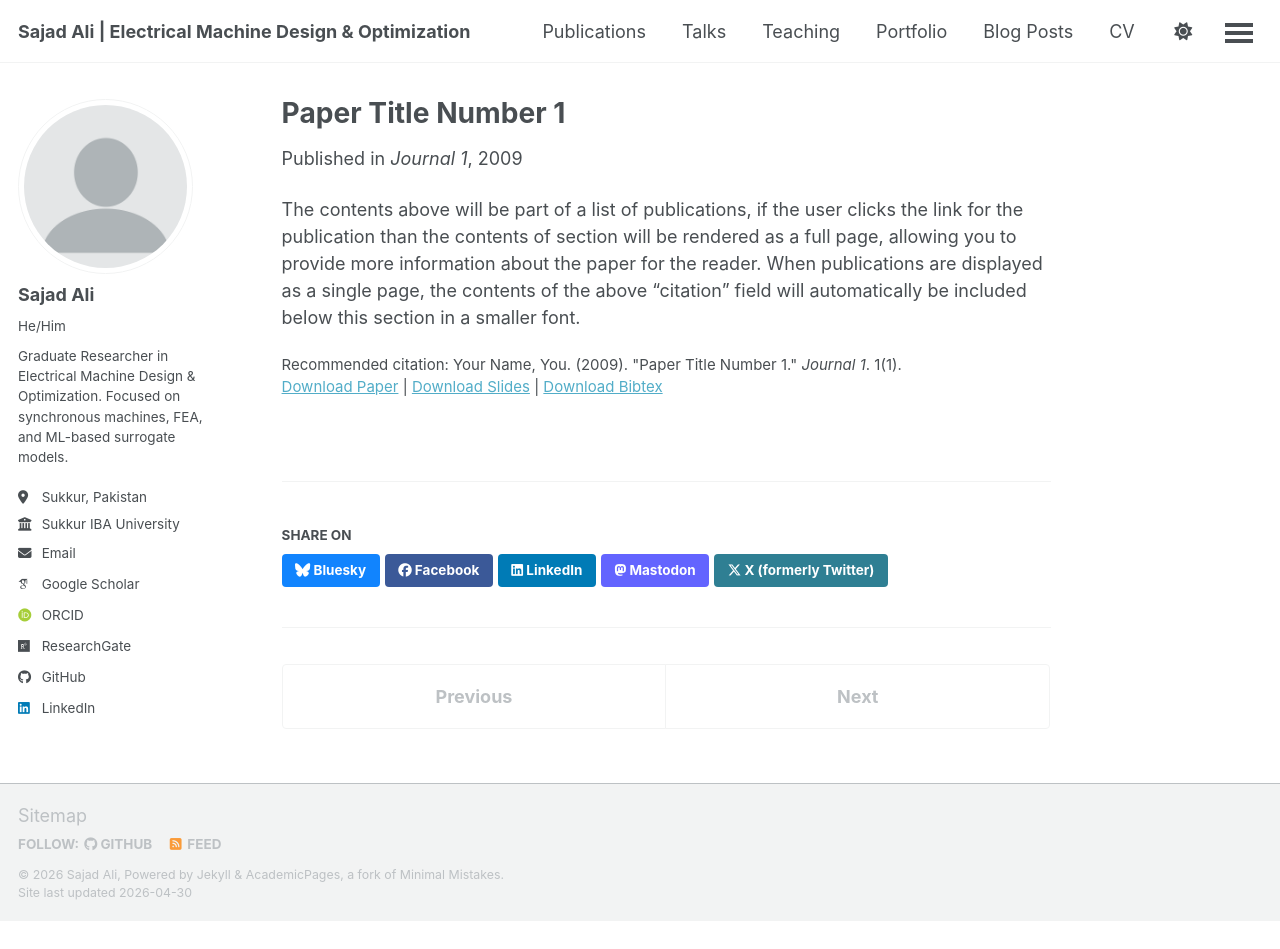
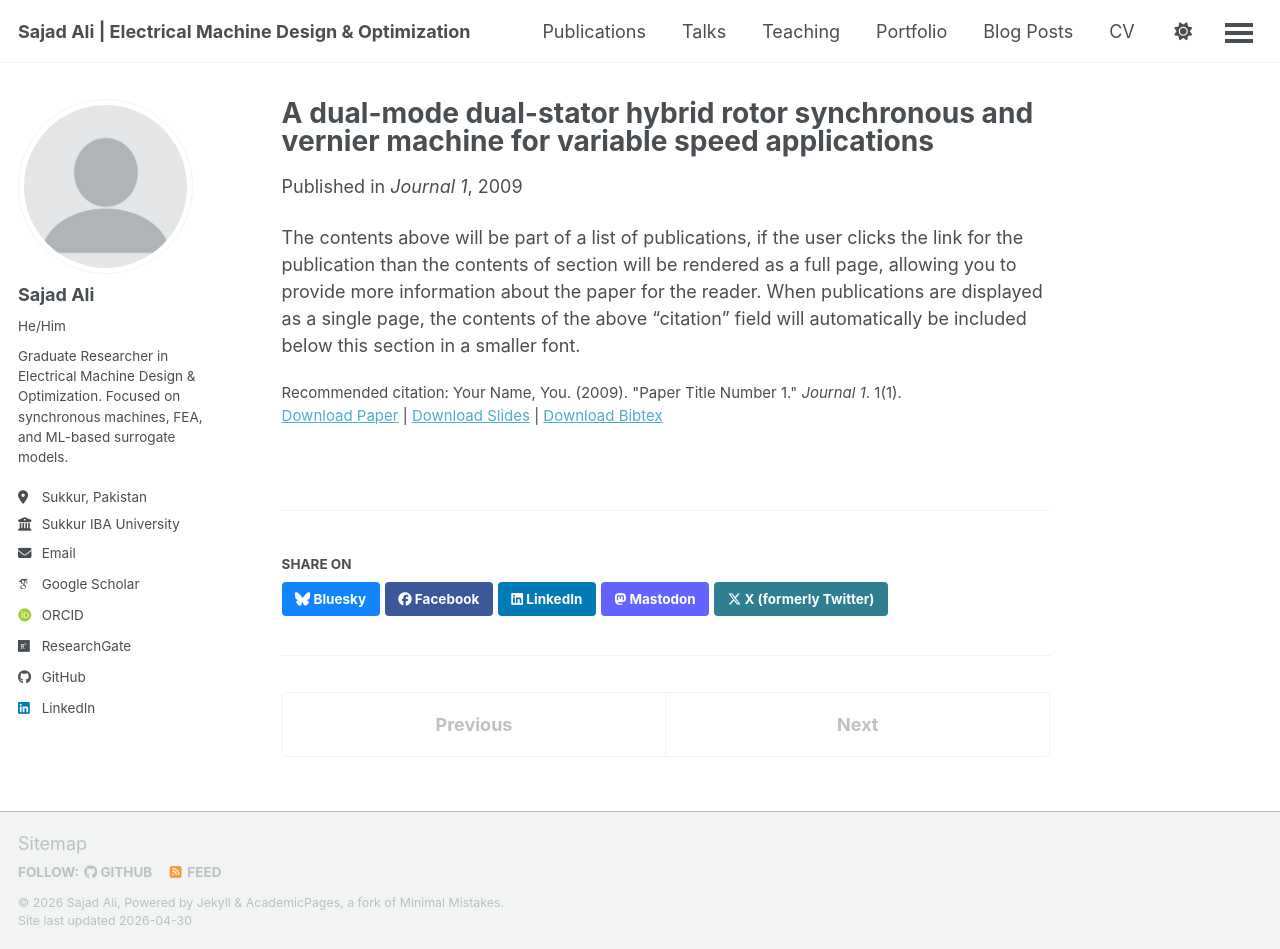
Before and after one commit to sajadali78/sajadali.github.io, a Jekyll site: the page built from _publications/2009-10-01-paper-title-number-1.md, in a window 1280 px wide and 949 px high. Built offline with Jekyll 4.4.1, drawn with Linux system fonts in a browser that asks for light colours; some web fonts are replaced; a script bundle is joined from its source files by our own code; library files that are not in the unit come from our copies.

Commit message:
Update title of paper to reflect full name

```diff
--- a/_publications/2009-10-01-paper-title-number-1.md
+++ b/_publications/2009-10-01-paper-title-number-1.md
@@ -1,5 +1,5 @@
 ---
-title: "Paper Title Number 1"
+title: "A dual-mode dual-stator hybrid rotor synchronous and vernier machine for variable speed applications"
 collection: publications
 category: manuscripts
 permalink: /publication/2009-10-01-paper-title-number-1
```
